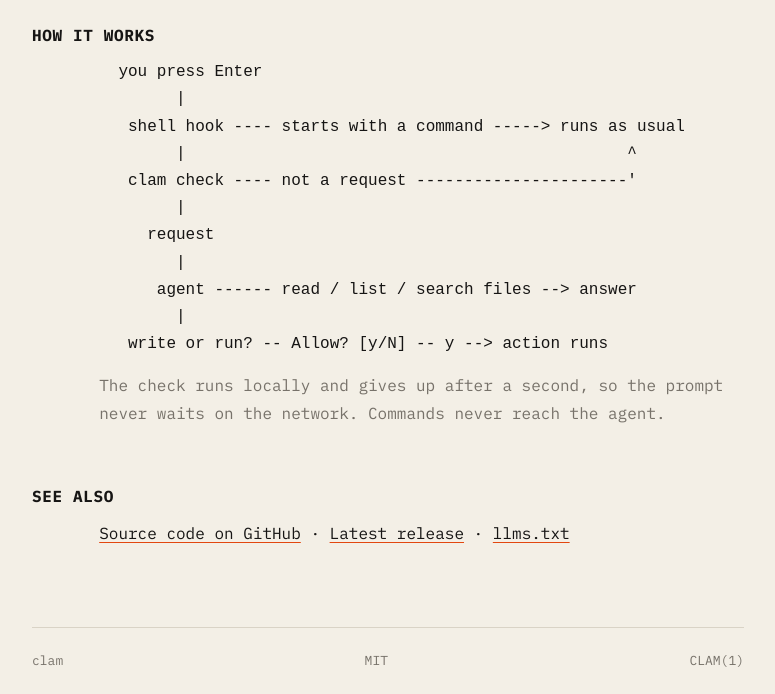
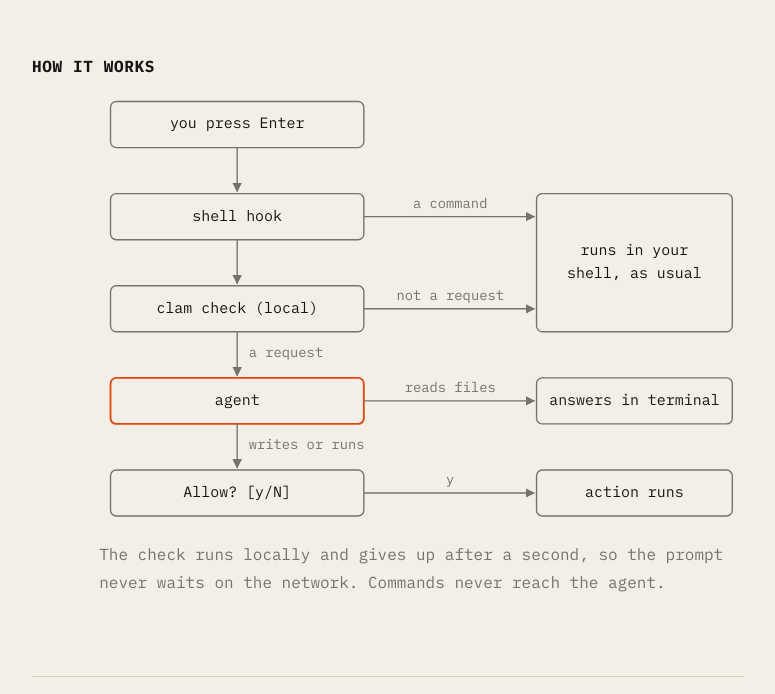
Before and after one commit to dh1011/clam, a plain HTML site: page docs/index.html in a window 1280 px wide. Shown: the part 1971-2665 px from the top of the page, without its empty margins (252-1027 px from the left). Drawn offline with Linux system fonts and the light colour scheme.

Commit message:
Site: logo header, GitHub icon, flowchart for how it works
Replaces the man-page running header with the logo and name, swaps the
SEE ALSO links for a GitHub icon (llms.txt stays linked from the head),
and draws the request flow as an SVG chart instead of ASCII.

```diff
--- a/docs/index.html
+++ b/docs/index.html
@@ -68,8 +68,11 @@ code { font: inherit; font-weight: 500; }
 b { font-weight: 700; }
 
 .page { max-width: 760px; margin: 0 auto; padding: 0 24px; }
-.runner { display: flex; justify-content: space-between; gap: 16px; font-size: 13px; color: var(--dim); padding: 22px 0; }
-.runner span:nth-child(2) { text-align: center; }
+.runner { display: flex; justify-content: space-between; align-items: center; gap: 16px; font-size: 13px; color: var(--dim); padding: 22px 0; }
+.brand { display: inline-flex; align-items: center; gap: 10px; color: var(--ink); font-size: 15px; font-weight: 700; text-decoration: none; }
+.brand img { display: block; border-radius: 5px; }
+.gh { display: inline-flex; color: var(--dim); }
+.gh:hover { color: var(--ink); }
 
 h1 { font-size: clamp(30px, 6vw, 46px); line-height: 1.15; font-weight: 700; letter-spacing: -0.02em; margin: 64px 0 20px; }
 h1 .hot { color: var(--hot); }
@@ -99,12 +102,22 @@ h2 { font-size: 16px; font-weight: 700; letter-spacing: .04em; margin: 56px 0 10
 pre.code { margin: 0 0 14px; white-space: pre; overflow-x: auto; }
 pre.code .c { color: var(--dim); }
 
+/* how it works */
+.flowwrap { overflow-x: auto; margin: 6px 0 14px; }
+.flow { display: block; width: 100%; min-width: 460px; height: auto; font: 13px var(--mono); }
+.flow rect { fill: none; stroke: var(--dim); stroke-width: 1.2; }
+.flow rect.hot { stroke: var(--hot); stroke-width: 1.6; }
+.flow text { fill: var(--ink); text-anchor: middle; dominant-baseline: middle; }
+.flow text.l { fill: var(--dim); font-size: 12px; }
+.flow text.s { text-anchor: start; }
+.flow line { stroke: var(--dim); stroke-width: 1.2; marker-end: url(#ah); }
+.flow .ah { fill: var(--dim); }
+
 footer { margin-top: 80px; border-top: 1px solid var(--rule); }
 
 @media (max-width: 640px) {
   .page { padding: 0 16px; }
   .sec { padding-left: 0; }
-  .runner span:nth-child(2) { display: none; }
   .term { font-size: 12px; height: 430px; padding: 16px; }
   h1 { margin-top: 36px; }
 }
@@ -113,11 +126,11 @@ footer { margin-top: 80px; border-top: 1px solid var(--rule); }
 </head>
 <body>
 <div class="page">
-  <div class="runner" aria-hidden="true"><span>CLAM(1)</span><span>General Commands Manual</span><span>CLAM(1)</span></div>
+  <header class="runner"><a class="brand" href="/clam"><img src="/clam/logo.svg" alt="" width="22" height="22">clam</a><a class="gh" href="https://github.com/dh1011/clam" aria-label="Source code on GitHub"><svg viewBox="0 0 16 16" width="20" height="20" aria-hidden="true"><path fill="currentColor" d="M8 0C3.58 0 0 3.58 0 8c0 3.54 2.29 6.53 5.47 7.59.4.07.55-.17.55-.38 0-.19-.01-.82-.01-1.49-2.01.37-2.53-.49-2.69-.94-.09-.23-.48-.94-.82-1.13-.28-.15-.68-.52-.01-.53.63-.01 1.08.58 1.23.82.72 1.21 1.87.87 2.33.66.07-.52.28-.87.51-1.07-1.78-.2-3.64-.89-3.64-3.95 0-.87.31-1.59.82-2.15-.08-.2-.36-1.02.08-2.12 0 0 .67-.21 2.2.82.64-.18 1.32-.27 2-.27.68 0 1.36.09 2 .27 1.53-1.04 2.2-.82 2.2-.82.44 1.1.16 1.92.08 2.12.51.56.82 1.27.82 2.15 0 3.07-1.87 3.75-3.65 3.95.29.25.54.73.54 1.48 0 1.07-.01 1.93-.01 2.2 0 .21.15.46.55.38A8.013 8.013 0 0016 8c0-4.42-3.58-8-8-8z"/></svg></a></header>
 
   <main>
     <h1>Call an AI agent<br>right from your shell<span class="hot">_</span></h1>
-    <p class="lede">Type a request and clam hands it to an LLM or coding agent. Type a command and your shell runs it, untouched. Nothing changes without a <code>y</code>.</p>
+    <p class="lede">Use your LLM or coding agent from the same prompt you run commands in. Ask it something, and it answers right in your terminal. Your commands still run as usual, and nothing changes without a <code>y</code>.</p>
 
     <div class="term" id="term" role="img" aria-label="Terminal demo: ls runs normally, the agent answers a question about the project, then asks permission before adding a --help option">
 <div data-cmd><span class="ps">[c+] <b>~/weather-cli</b> $</span> ls</div>
@@ -167,27 +180,28 @@ $ echo 'eval "$(clam init bash)"' &gt;&gt; ~/.bashrc</pre>
 
     <h2>HOW IT WORKS</h2>
     <div class="sec">
-<pre class="code" role="img" aria-label="A line typed at the prompt goes through the shell hook. Commands run as usual. Requests go to the agent, which reads files freely and asks before writing files or running commands.">  you press Enter
-        |
-   shell hook ---- starts with a command -----&gt; runs as usual
-        |                                              ^
-   clam check ---- not a request ----------------------'
-        |
-     request
-        |
-      agent ------ read / list / search files --&gt; answer
-        |
-   write or run? -- Allow? [y/N] -- y --&gt; action runs</pre>
+<div class="flowwrap"><svg class="flow" viewBox="0 0 560 380" role="img" aria-label="A line typed at the prompt goes through the shell hook. Commands run in your shell as usual. Requests go to the agent, which reads files and answers in the terminal, and asks before writing files or running commands."><defs><marker id="ah" viewBox="0 0 10 10" refX="9" refY="5" markerWidth="7" markerHeight="7" orient="auto"><path class="ah" d="M0 0L10 5L0 10z"/></marker></defs><rect x="10" y="10" width="220" height="40" rx="5"/><text x="120" y="30">you press Enter</text>
+<line x1="120" y1="50" x2="120" y2="88"/>
+<rect x="10" y="90" width="220" height="40" rx="5"/><text x="120" y="110">shell hook</text>
+<line x1="120" y1="130" x2="120" y2="168"/>
+<rect x="10" y="170" width="220" height="40" rx="5"/><text x="120" y="190">clam check (local)</text>
+<rect x="380" y="90" width="170" height="120" rx="5"/><text x="465" y="140">runs in your</text><text x="465" y="160">shell, as usual</text>
+<line x1="230" y1="110" x2="378" y2="110"/><text class="l" x="305" y="99">a command</text>
+<line x1="230" y1="190" x2="378" y2="190"/><text class="l" x="305" y="179">not a request</text>
+<line x1="120" y1="210" x2="120" y2="248"/><text class="l s" x="130" y="229">a request</text>
+<rect class="hot" x="10" y="250" width="220" height="40" rx="5"/><text x="120" y="270">agent</text>
+<rect x="380" y="250" width="170" height="40" rx="5"/><text x="465" y="270">answers in terminal</text>
+<line x1="230" y1="270" x2="378" y2="270"/><text class="l" x="305" y="259">reads files</text>
+<line x1="120" y1="290" x2="120" y2="328"/><text class="l s" x="130" y="309">writes or runs</text>
+<rect x="10" y="330" width="220" height="40" rx="5"/><text x="120" y="350">Allow? [y/N]</text>
+<rect x="380" y="330" width="170" height="40" rx="5"/><text x="465" y="350">action runs</text>
+<line x1="230" y1="350" x2="378" y2="350"/><text class="l" x="305" y="339">y</text></svg></div>
       <p class="dim">The check runs locally and gives up after a second, so the prompt never waits on the network. Commands never reach the agent.</p>
     </div>
 
-    <h2>SEE ALSO</h2>
-    <div class="sec">
-      <p><a href="https://github.com/dh1011/clam">Source code on GitHub</a> · <a href="https://github.com/dh1011/clam/releases/latest">Latest release</a> · <a href="/clam/llms.txt">llms.txt</a></p>
-    </div>
   </main>
 
-  <footer class="runner"><span>clam</span><span>MIT</span><span>CLAM(1)</span></footer>
+  <footer class="runner"><span>clam · MIT license</span><a class="gh" href="https://github.com/dh1011/clam" aria-label="Source code on GitHub"><svg viewBox="0 0 16 16" width="20" height="20" aria-hidden="true"><path fill="currentColor" d="M8 0C3.58 0 0 3.58 0 8c0 3.54 2.29 6.53 5.47 7.59.4.07.55-.17.55-.38 0-.19-.01-.82-.01-1.49-2.01.37-2.53-.49-2.69-.94-.09-.23-.48-.94-.82-1.13-.28-.15-.68-.52-.01-.53.63-.01 1.08.58 1.23.82.72 1.21 1.87.87 2.33.66.07-.52.28-.87.51-1.07-1.78-.2-3.64-.89-3.64-3.95 0-.87.31-1.59.82-2.15-.08-.2-.36-1.02.08-2.12 0 0 .67-.21 2.2.82.64-.18 1.32-.27 2-.27.68 0 1.36.09 2 .27 1.53-1.04 2.2-.82 2.2-.82.44 1.1.16 1.92.08 2.12.51.56.82 1.27.82 2.15 0 3.07-1.87 3.75-3.65 3.95.29.25.54.73.54 1.48 0 1.07-.01 1.93-.01 2.2 0 .21.15.46.55.38A8.013 8.013 0 0016 8c0-4.42-3.58-8-8-8z"/></svg></a></footer>
 </div>
 
 <script>
```
